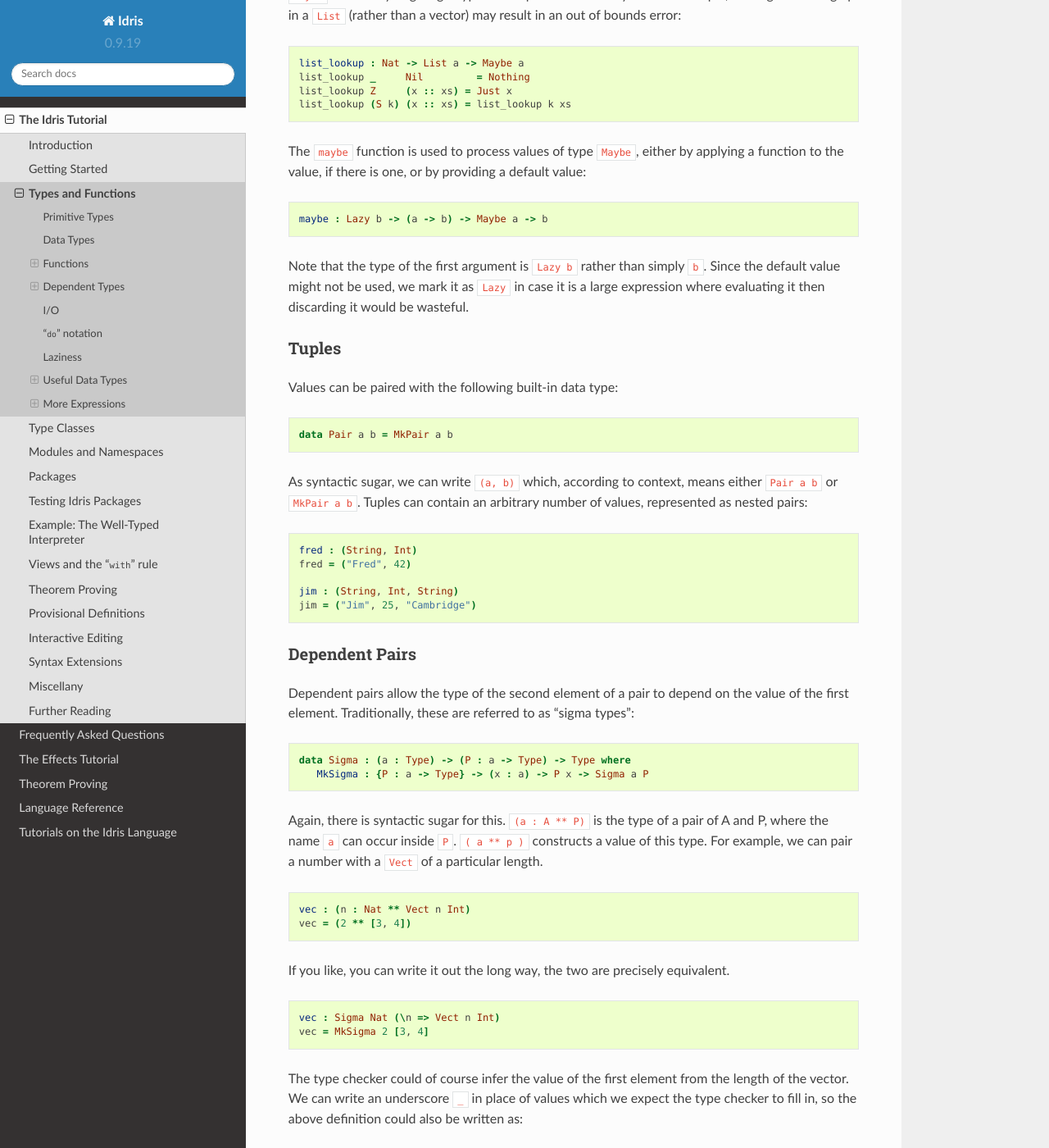
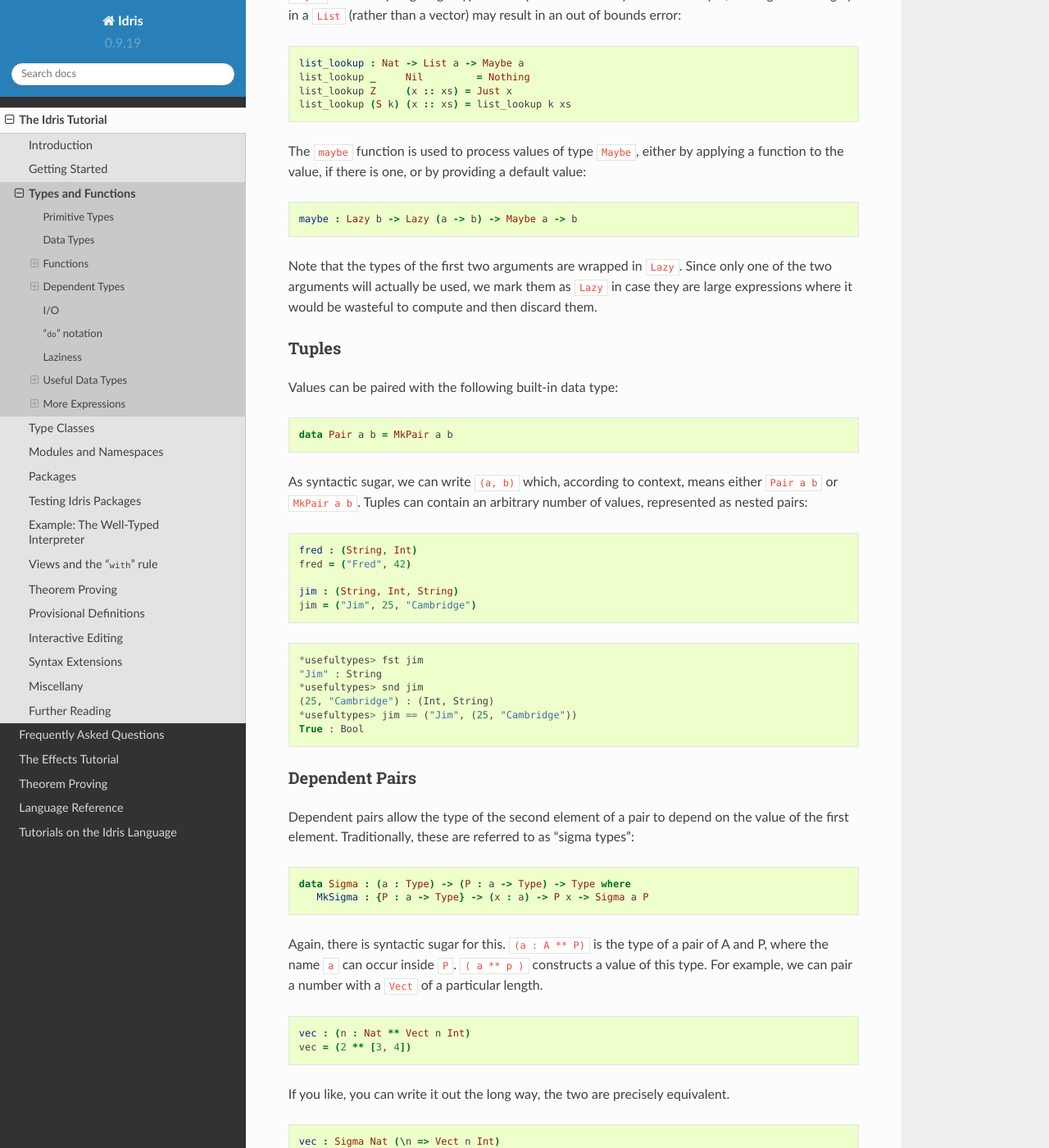
Before and after one commit to idris-lang/Idris-dev, a Sphinx documentation site: the page built from docs/tutorial/typesfuns.rst, in a window 1280 px wide and 1400 px high, scrolled down 13856 px. Shown: the whole window at 82% size. Built offline with Sphinx 7.4.7 and the Read the Docs theme 2.0.0, drawn with Linux system fonts in a browser that asks for light colours; formulas are drawn with MathJax 3; some of the changed text lies outside the part shown.

Commit message:
updates to typesfuns.rst

```diff
--- a/docs/tutorial/typesfuns.rst
+++ b/docs/tutorial/typesfuns.rst
@@ -792,12 +792,12 @@ providing a default value:
 
 .. code-block:: idris
 
-    maybe : Lazy b -> (a -> b) -> Maybe a -> b
+    maybe : Lazy b -> Lazy (a -> b) -> Maybe a -> b
 
-Note that the type of the first argument is ``Lazy b`` rather than
-simply ``b``. Since the default value might not be used, we mark it as
-``Lazy`` in case it is a large expression where evaluating it then
-discarding it would be wasteful.
+Note that the types of the first two arguments are wrapped in
+``Lazy``. Since only one of the two arguments will actually be used,
+we mark them as ``Lazy`` in case they are large expressions where it
+would be wasteful to compute and then discard them.
 
 Tuples
 ------
@@ -819,6 +819,15 @@ contain an arbitrary number of values, represented as nested pairs:
 
     jim : (String, Int, String)
     jim = ("Jim", 25, "Cambridge")
+
+::
+
+    *usefultypes> fst jim
+    "Jim" : String
+    *usefultypes> snd jim
+    (25, "Cambridge") : (Int, String)
+    *usefultypes> jim == ("Jim", (25, "Cambridge"))
+    True : Bool
 
 Dependent Pairs
 ---------------
@@ -1025,7 +1034,11 @@ For example:
         className : String
 
 **Note** that it is no longer possible to use the ``addStudent``
-method from earlier as that would change the size of the class. To provide an add student the function must specify in the type that the size of the class has been increased by one. As the size if specified using natural numbers, the new value can be incremented using the successor constructor.
+method from earlier as that would change the size of the class. A
+method to add a student must now specify in the type that the
+size of the class has been increased by one. As the size is specified
+using natural numbers, the new value can be incremented using the
+``S`` constructor.
 
 .. code-block:: idris
 
@@ -1137,8 +1150,8 @@ auxiliary functions, and is also used internally to implement pattern
 matching ``let`` and lambda bindings. It will *only* work if:
 
 - Each branch *matches* a value of the same type, and *returns* a
-   value of the same type.
+  value of the same type.
 
 - The type of the result is "known". i.e. the type of the expression
-   can be determined *without* type checking the ``case``-expression
-   itself.
+  can be determined *without* type checking the ``case``-expression
+  itself.
```
Also changed, not shown: other parts of docs/tutorial/typesfuns.rst (+1 -1 lines).
